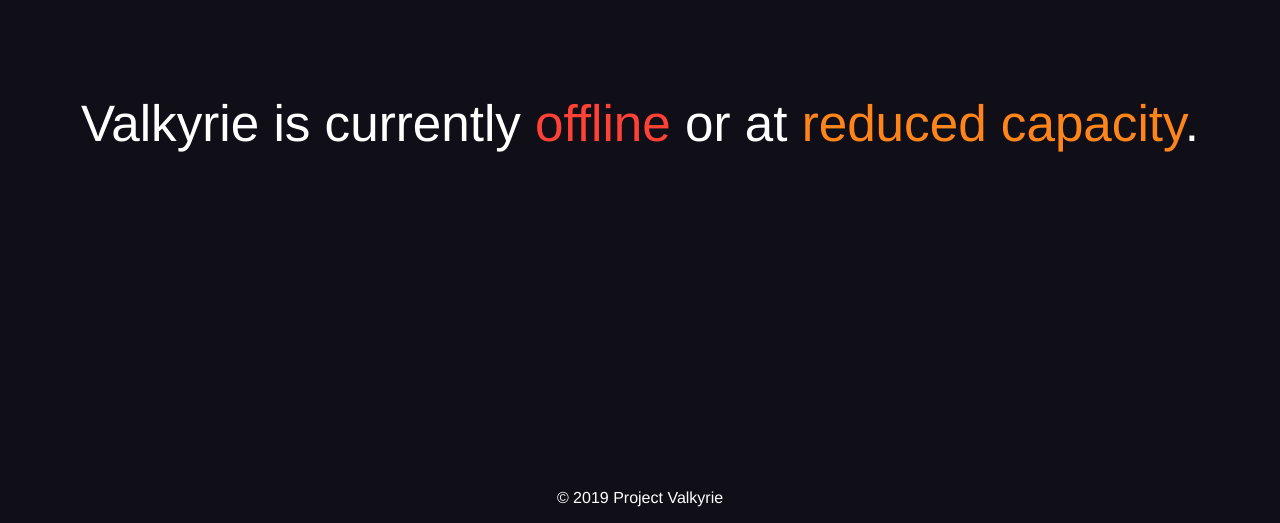
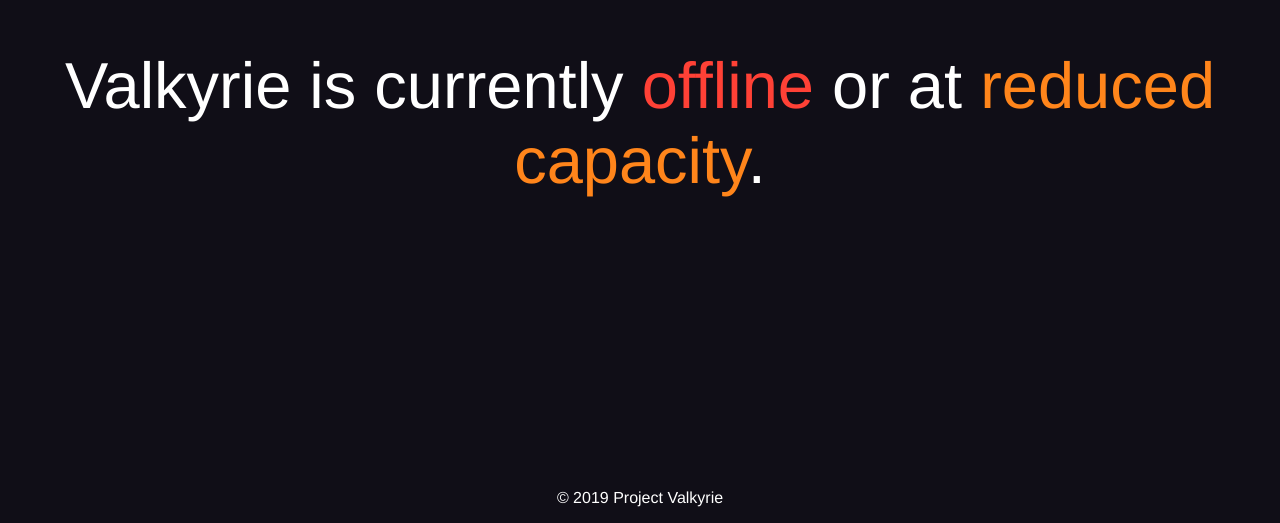
Before and after one commit to persa188/kyri.io, a plain HTML site: page index.html in a window 1280 px wide. Shown: the part 277-800 px from the top of the page. Drawn offline with Linux system fonts and the light colour scheme; no server answers.

Commit message:
upping font-size

```diff
--- a/index.html
+++ b/index.html
@@ -35,7 +35,7 @@
     </style>
 </head>
 <body>
-    <div id="status" style="font-size: 4vw;"></div>
+    <div id="status" style="font-size: 65px;"></div>
     <div class="footer"><p>&copy; 2019 Project Valkyrie</p></div>
     <script type="text/javascript">
     fetch("https://api.kyri.io")
```
